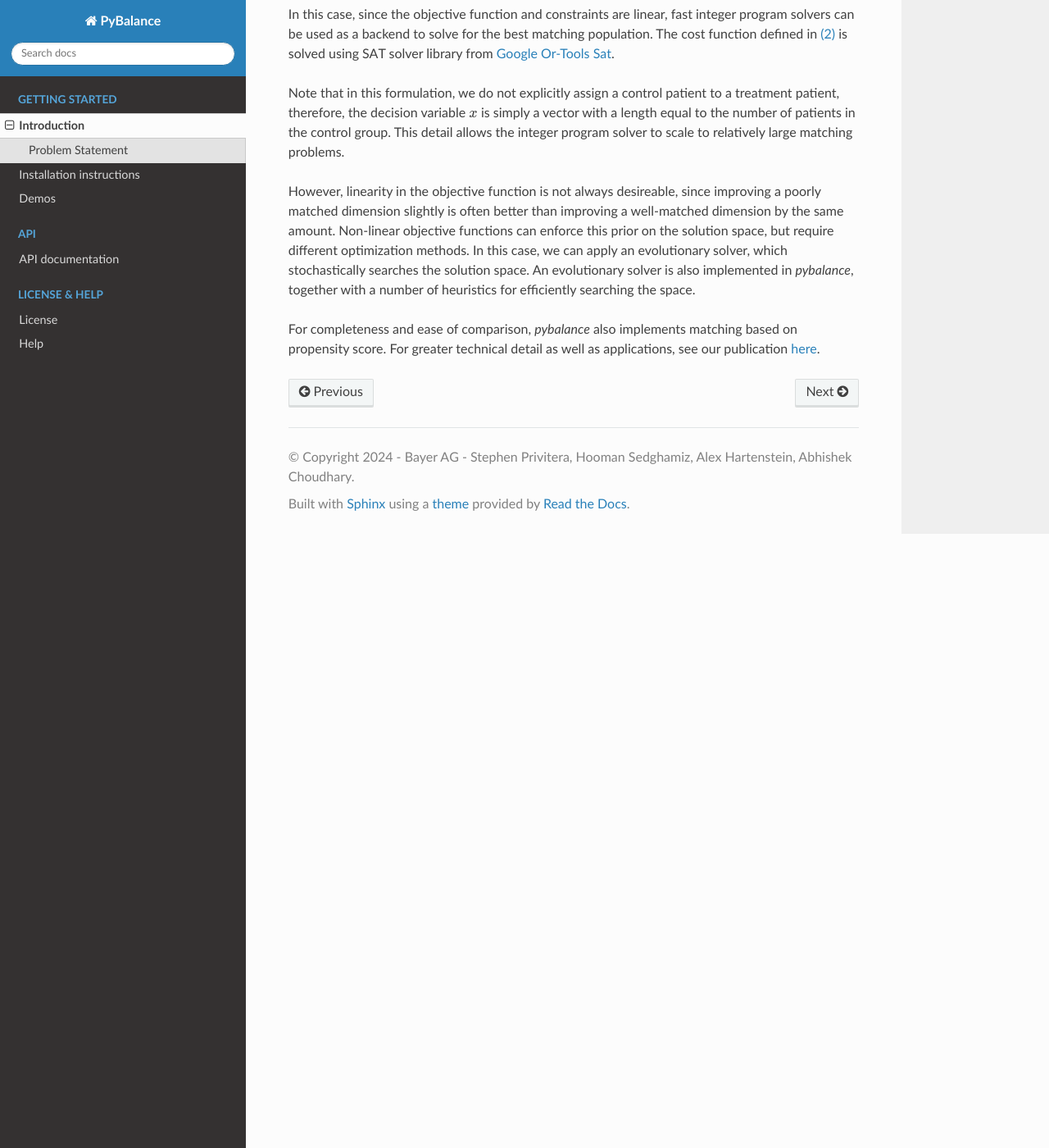
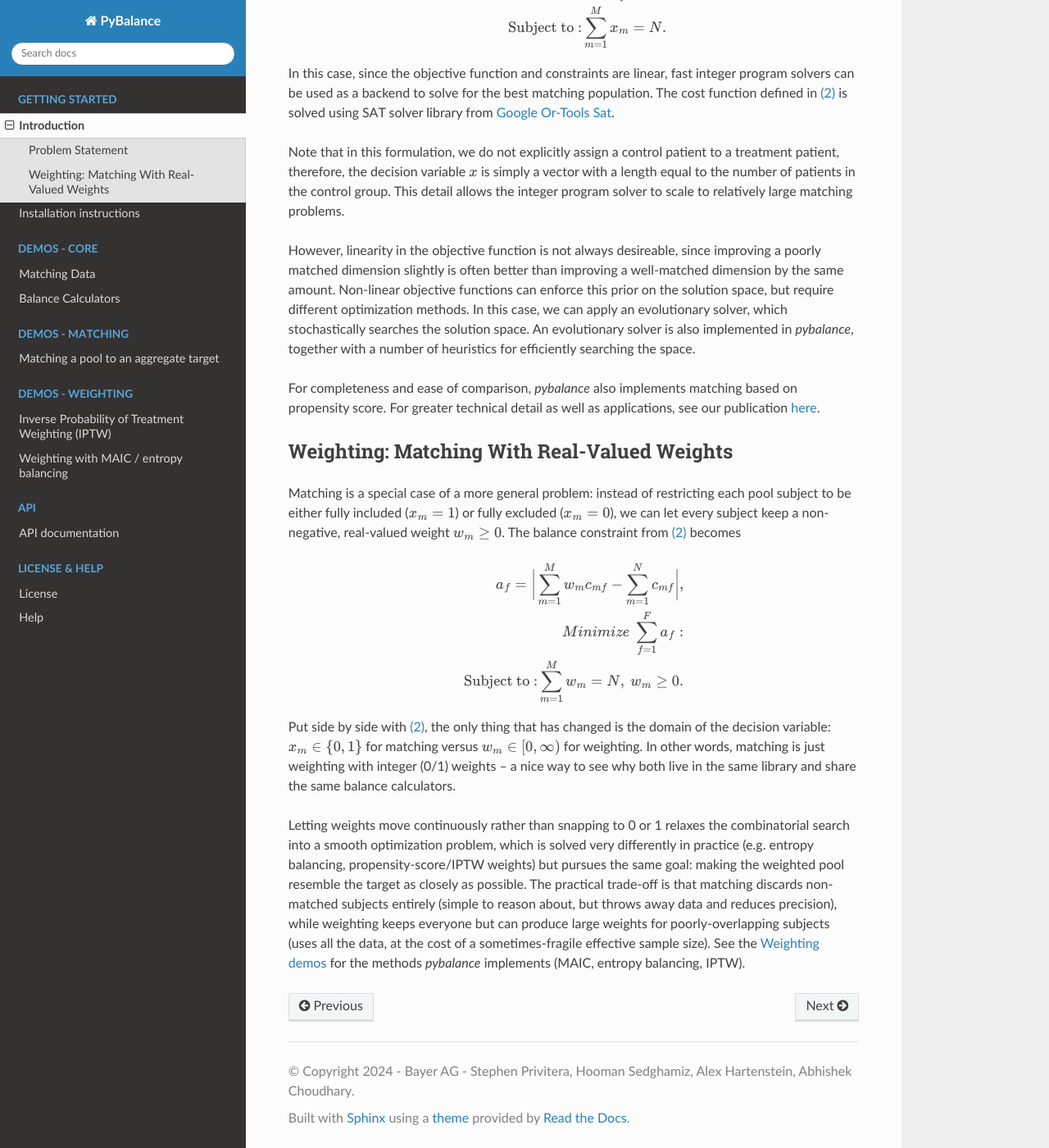
Before and after one commit to Bayer-Group/pybalance, a Sphinx documentation site: the page built from sphinx/00_introduction.rst, in a window 1280 px wide and 1400 px high, scrolled down 1087 px. Shown: the whole window at 82% size. Built offline with Sphinx 7.4.7 and the Read the Docs theme 3.1.0, drawn with Linux system fonts in a browser that asks for light colours; pages that are not in the unit, such as notebooks, are missing from menus; some of the changed text lies outside the part shown.

Commit message:
docs: refresh intro/README for weighting, fix demos sidebar, add API weighters section, consistent headings

```diff
--- a/sphinx/00_introduction.rst
+++ b/sphinx/00_introduction.rst
@@ -1,13 +1,16 @@
 Introduction
 ^^^^^^^^^^^^
 The `pybalance` library implements several routines for optimizing the
-balance between non-random populations. In observational studies, this matching
+balance between non-random populations. In observational studies, this
 process is a key step towards minimizing the potential effects of confounding
-covariates.
+covariates, and is a core tool for causal inference whenever randomization
+isn't possible.
 
-The library implements two separate approaches to matching, both of which work
-by balancing covariate distributions directly, without specifying to whom a
-given individual is matched.
+`pybalance` supports two ways of achieving balance: **matching**, which draws
+a subset of the pool that resembles the target, and **weighting**, which
+instead reweights every pool subject so that the weighted pool resembles the
+target. Both approaches work by balancing covariate distributions directly,
+without specifying to whom a given individual is matched.
 
 
 Problem Statement
@@ -81,3 +84,41 @@
 based on propensity score. For greater technical detail as well as applications,
 see our publication `here
 <https://onlinelibrary.wiley.com/doi/10.1002/pst.2352>`_.
+
+
+Weighting: Matching With Real-Valued Weights
+=============================================
+
+Matching is a special case of a more general problem: instead of restricting
+each pool subject to be either fully included (:math:`x_m=1`) or fully
+excluded (:math:`x_m=0`), we can let every subject keep a non-negative,
+real-valued weight :math:`w_m \geq 0`. The balance constraint from
+:eq:`cost1` becomes
+
+..	math::
+	:label: cost2
+	:nowrap:
+
+	\begin{align*}
+		a_f = \bigg| \sum_{m=1}^{M} w_{m}c_{mf} - \sum_{m=1}^N c_{mf} \bigg|,&\\
+		Minimize~\sum_{f=1}^{F}a_f:& \\
+		\mbox{Subject to :}\sum_{m=1}^{M} w_{m} = N,\ w_m \geq 0.
+	\end{align*}
+
+Put side by side with :eq:`cost1`, the only thing that has changed is the
+domain of the decision variable: :math:`x_m \in \{0, 1\}` for matching versus
+:math:`w_m \in [0, \infty)` for weighting. In other words, matching is just
+weighting with integer (0/1) weights -- a nice way to see why both live in the
+same library and share the same balance calculators.
+
+Letting weights move continuously rather than snapping to 0 or 1 relaxes the
+combinatorial search into a smooth optimization problem, which is solved very
+differently in practice (e.g. entropy balancing, propensity-score/IPTW
+weights) but pursues the same goal: making the weighted pool resemble the
+target as closely as possible. The practical trade-off is that matching
+discards non-matched subjects entirely (simple to reason about, but throws
+away data and reduces precision), while weighting keeps everyone but can
+produce large weights for poorly-overlapping subjects (uses all the data, at
+the cost of a sometimes-fragile effective sample size). See the
+`Weighting demos <02_demos.html>`_ for the methods `pybalance` implements
+(MAIC, entropy balancing, IPTW).
--- a/sphinx/02_demos.rst
+++ b/sphinx/02_demos.rst
@@ -1,25 +1,9 @@
 Demos
 ^^^^^^^^^^^^
-..	toctree::
-   :maxdepth: 2
-   :caption: Core
+The demos are grouped into three sections, listed in the sidebar:
 
-   demos/core_01_matching_data.ipynb
-   demos/core_02_balance_calculators.ipynb
+- **Core** -- `MatchingData` and balance calculators, the building blocks used everywhere else.
+- **Matching** -- the matchers: propensity score, linear program, cardinality-constrained, genetic, and aggregate-target matching.
+- **Weighting** -- the weighters: IPTW and MAIC.
 
-..	toctree::
-   :maxdepth: 2
-   :caption: Matching
-
-   demos/matching_01_propensity.ipynb
-   demos/matching_02_linear_program.ipynb
-   demos/matching_03_cardinality.ipynb
-   demos/matching_04_genetic.ipynb
-   demos/matching_05_aggregate.ipynb
-
-..	toctree::
-   :maxdepth: 2
-   :caption: Weighting
-
-   demos/weighting_01_iptw.ipynb
-   demos/weighting_02_maic.ipynb
+New to the library? Start with :doc:`demos/core_01_matching_data` and work through Core and Matching before Weighting.
```
Also changed, not shown: README.md (+3 -6 lines), sphinx/03_api.rst (+28 -0 lines), sphinx/index.rst (+54 -4 lines), sphinx/demos/matching_05_aggregate.ipynb, sphinx/demos/weighting_01_iptw.ipynb, sphinx/demos/weighting_02_maic.ipynb.
